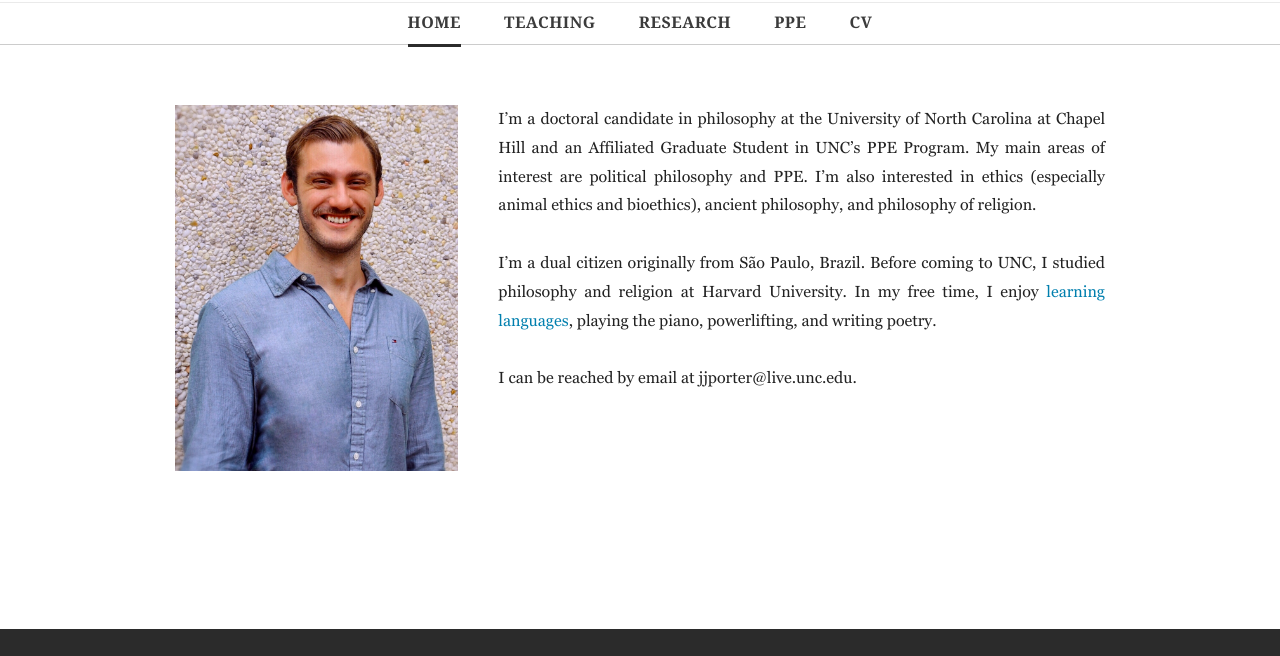
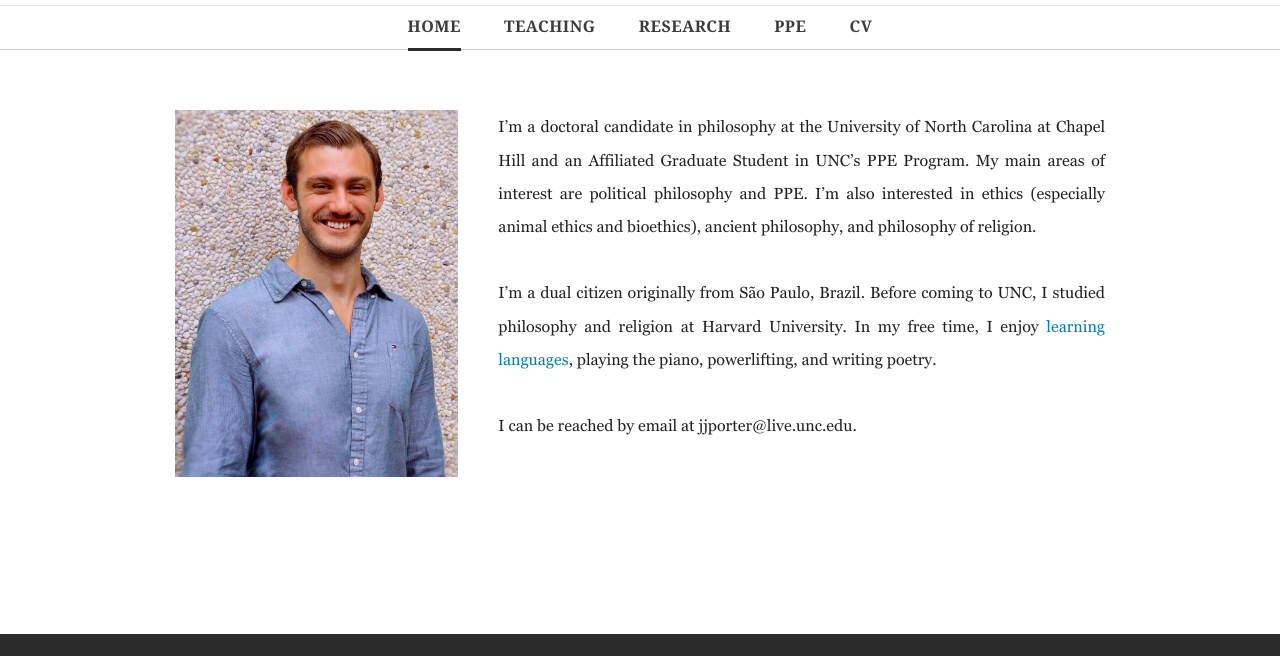
Before and after one commit to JoPoFoSho/JoPoFoSho.github.io, a plain HTML site: page index.html in a window 1280 px wide. Shown: the part 144-800 px from the top of the page. Drawn offline with nearby package versions, Linux system fonts and the light colour scheme.

Commit message:
Update style.css

```diff
--- a/style.css
+++ b/style.css
@@ -7,7 +7,7 @@ ul, ol, li, h1, h2, h3, h4, h5, h6, pre, form, body, html, div.paragraph, blockq
 ul, ol, li, h1, h2, h3, h4, h5, h6, pre, form, body, html, p, blockquote, fieldset, input { margin: 0; padding: 0; }
  a img { border: 0; }
  a { text-decoration: none; }
- body { position: relative; width: 100%; background: #2B2B2B; color: #222222; font-family: Georgia,Times,Times New Roman,serif;  font-size: 16px; font-weight: normal; line-height: 1.55em; -webkit-font-smoothing: antialiased; -moz-osx-font-smoothing: grayscale; }
+ body { position: relative; width: 100%; background: #2B2B2B; color: #222222; font-family: Georgia,Times,Times New Roman,serif;  font-size: 18px; font-weight: normal; line-height: 1.55em; -webkit-font-smoothing: antialiased; -moz-osx-font-smoothing: grayscale; }
  a { color: #007FAE; -webkit-transition: color 200ms ease-in; -moz-transition: color 200ms ease-in; -ms-transition: color 200ms ease-in; -o-transition: color 200ms ease-in; transition: color 200ms ease-in; }
  a:hover, .com-link:hover .com-link-text { color: #8a0b0b; }
  h2 { padding-bottom: 10px; color: #333333; font-family: Georgia,Times,Times New Roman,serif;  font-size: 24px; font-weight: 300; line-height: 1.3em; }
```
